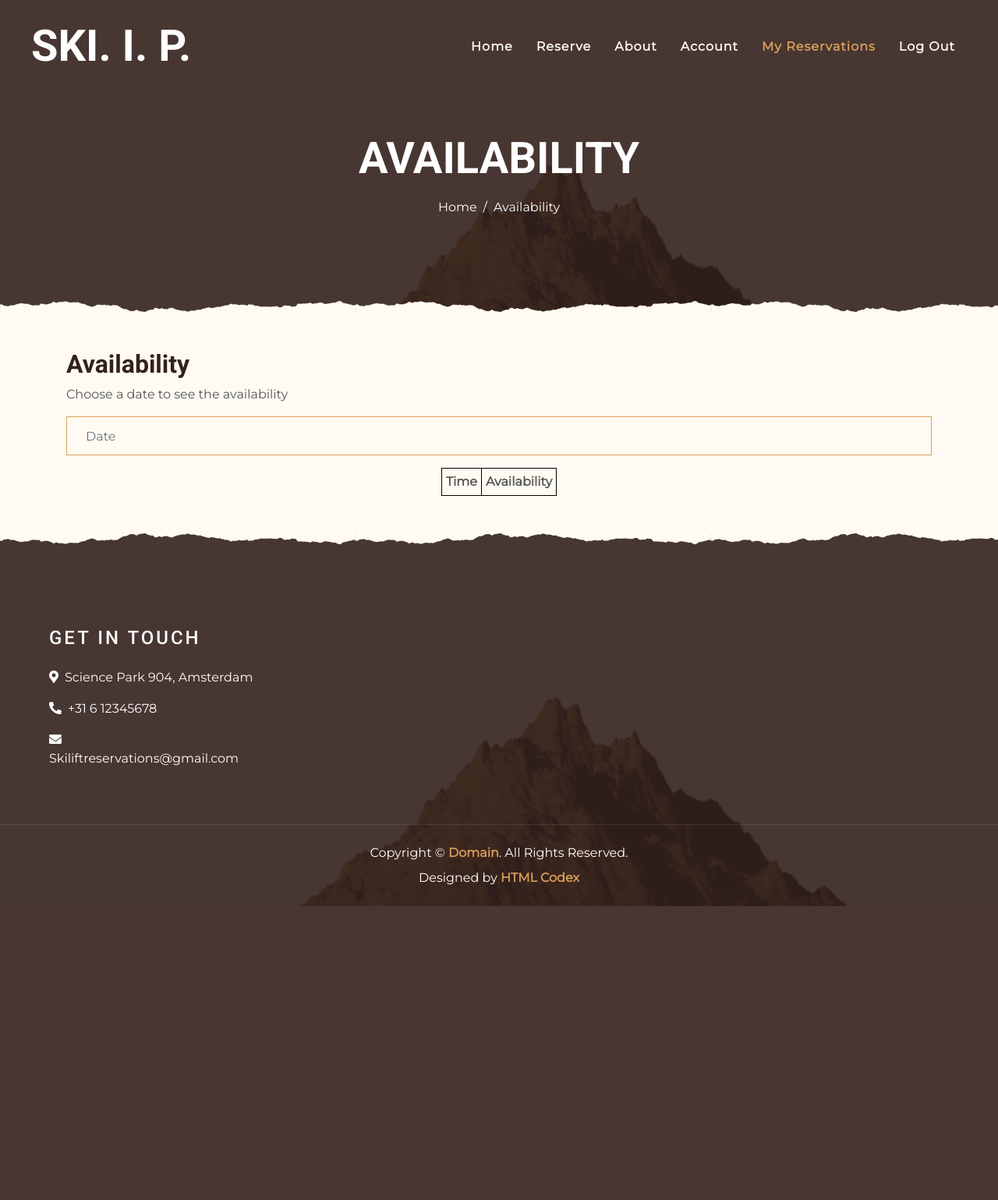
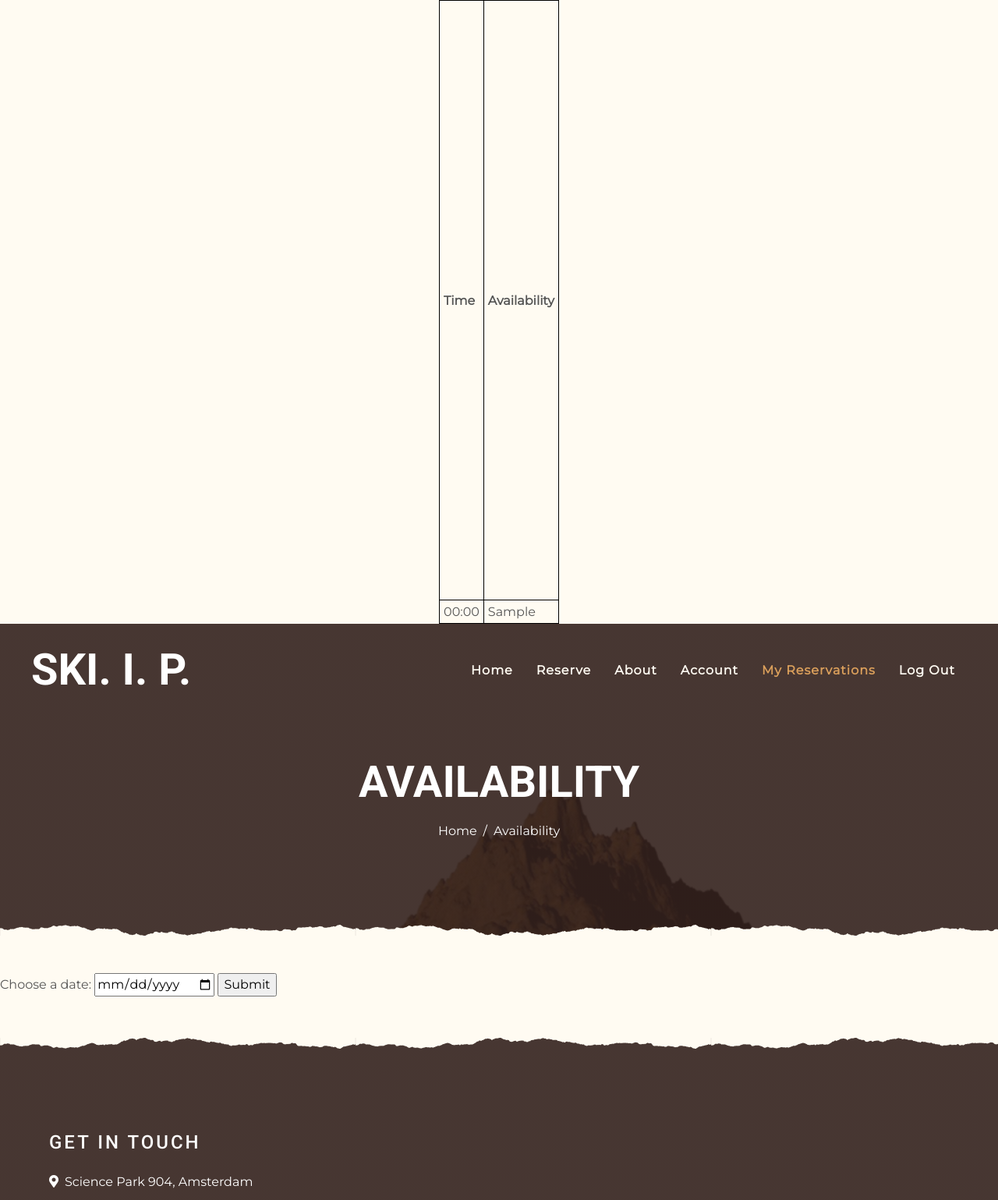
Before and after one commit to HugoEskes/html, a PHP site: page /availability.php in a window 1280 px wide. Shown: the top 1539 px of the page at 78% size. Before the commit the page ends 1162 px from the top, so only its background shows below. Run offline with PHP 8.4, Linux system fonts and the light colour scheme; tables that the repository leaves empty or names only in its code hold one stand-in row (values such as "Sample post"); lists and menus that the app fills with data are empty; some libraries are stand-ins or nearby versions.

Commit message:
ChatGPT red mij!

```diff
--- a/availability.php
+++ b/availability.php
@@ -1,3 +1,43 @@
+<?php
+
+require_once 'php/connection.php';
+
+// Check connection
+if (!$connection) {
+   die("Connection failed: " . mysqli_connect_error());
+}
+
+// Select query
+if (isset($_GET['availability_date'])){
+    $select_query = "SELECT *
+                    FROM tijden
+                    WHERE datum='".$_GET['availability_date']."'
+                    ORDER BY tijden.tijd ASC";
+}
+else {
+    $select_query = "SELECT *
+                    FROM tijden
+                    ORDER BY tijden.tijd ASC";
+}
+
+$result = mysqli_query($connection, $select_query);
+
+echo "<table id='availability-table'>";
+echo "<tr><th>Time</th><th>Availability</th></tr>";
+
+// Loop through the result set
+while ($row = mysqli_fetch_assoc($result)) {
+  echo "<tr>";
+  echo "<td>" . date("H:i", strtotime($row['tijd'])) . "</td>";
+  echo "<td>" . $row['beschikbare_plekken'] . "</td>";
+  echo "</tr>";
+}
+
+echo "</table>";
+
+?>
+
+
 <!DOCTYPE html>
 <html lang="en">
 
@@ -77,67 +117,12 @@
 </div>
 <!-- Page Header End -->
 
-
-<!-- Signup page start -->
-  <div class="container">
-    <div class="row">
-      <div class="col-md-12">
-        <h2>Availability</h2>
-        <p>Choose a date to see the availability</p>
-        <form action="availability.php" method="post">
-            <div class="form-group">
-                <div class="date" name="availability_date" id="availabilty_date" type="date" data-target-input="nearest">
-                    <input type="text" name="date" id="date" class="form-control bg-transparent border-primary p-4 datetimepicker-input" placeholder="Date" data-target="#date" data-toggle="datetimepicker"/>
-                </div>
-            </div>
-        </form>
-      </div>
-    </div>
-  </div>
-<?php
-
-require_once 'php/connection.php';
-
-// Check connection
-if (!$connection) {
-   die("Connection failed: " . mysqli_connect_error());
-}
-
-$current_date = date('Y-m-d');
-// Select query
-if (isset($_POST['availability_date'])){
-$select_query = "SELECT *
-                FROM tijden
-                WHERE datum='".$_POST['availability_date']."'
-                ORDER BY tijden.tijd ASC";
-}
-else {
-    $select_query = "SELECT *
-                FROM tijden
-                WHERE datum=.$current_date.
-                ORDER BY tijden.tijd ASC";
-}
-$result = mysqli_query($connection, $select_query);
-
-echo "<table>";
-echo "<tr><th>Time</th><th>Availability</th></tr>";
-
-// Loop through the result set
-while ($row = mysqli_fetch_assoc($result)) {
-  echo "<tr>";
-  echo "<td>" . date("H:i", strtotime($row['tijdslot'])) . "</td>";
-  echo "<td>" . $row['beschikbare_plekken'] . "</td>";
-  echo "</form>";
-  echo "</td>";
-  echo "</tr>";
-}
-
-echo "</table>";
-
-// Close the database connection
-mysqli_close($connection);
-
-?>
+<form>
+  <label for="availability_date">Choose a date:</label>
+  <input type="date" id="availability_date" name="availability_date">
+  <input type="submit" value="Submit">
+</form>
+<div id="table-container"></div>
 
 
 <!-- Footer Start -->
@@ -173,6 +158,24 @@
 
 <!-- Template Javascript -->
 <script src="js/main.js"></script>
+
+<script>
+  document.querySelector("form").addEventListener("submit", function(event) {
+    event.preventDefault();
+
+    var date = document.querySelector("#availability_date").value;
+    var xhr = new XMLHttpRequest();
+
+    xhr.open("GET", "availability.php?availability_date=" + date);
+    xhr.onload = function() {
+      if (xhr.status === 200) {
+        document.querySelector("#table-container").innerHTML = xhr.responseText;
+      }
+    };
+    xhr.send();
+  });
+</script>
+
 </body>
 
 </html>
```
